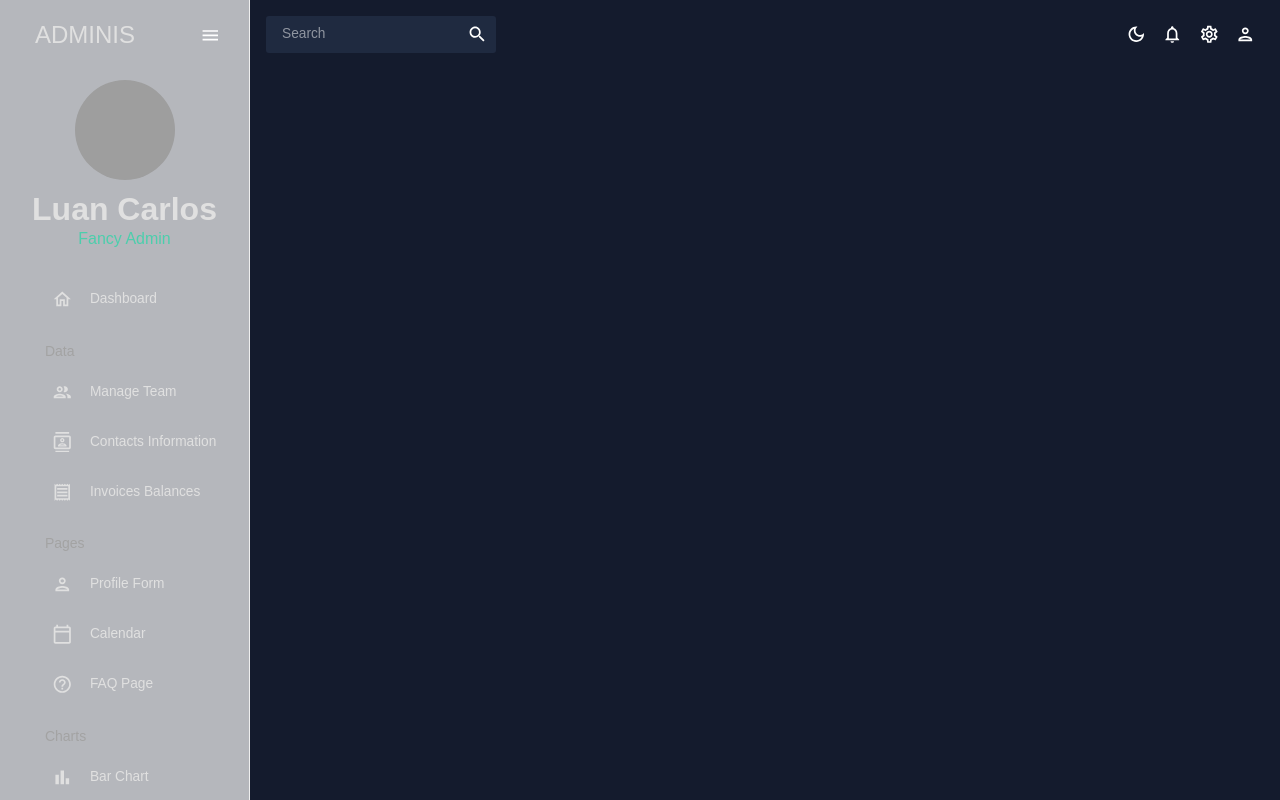
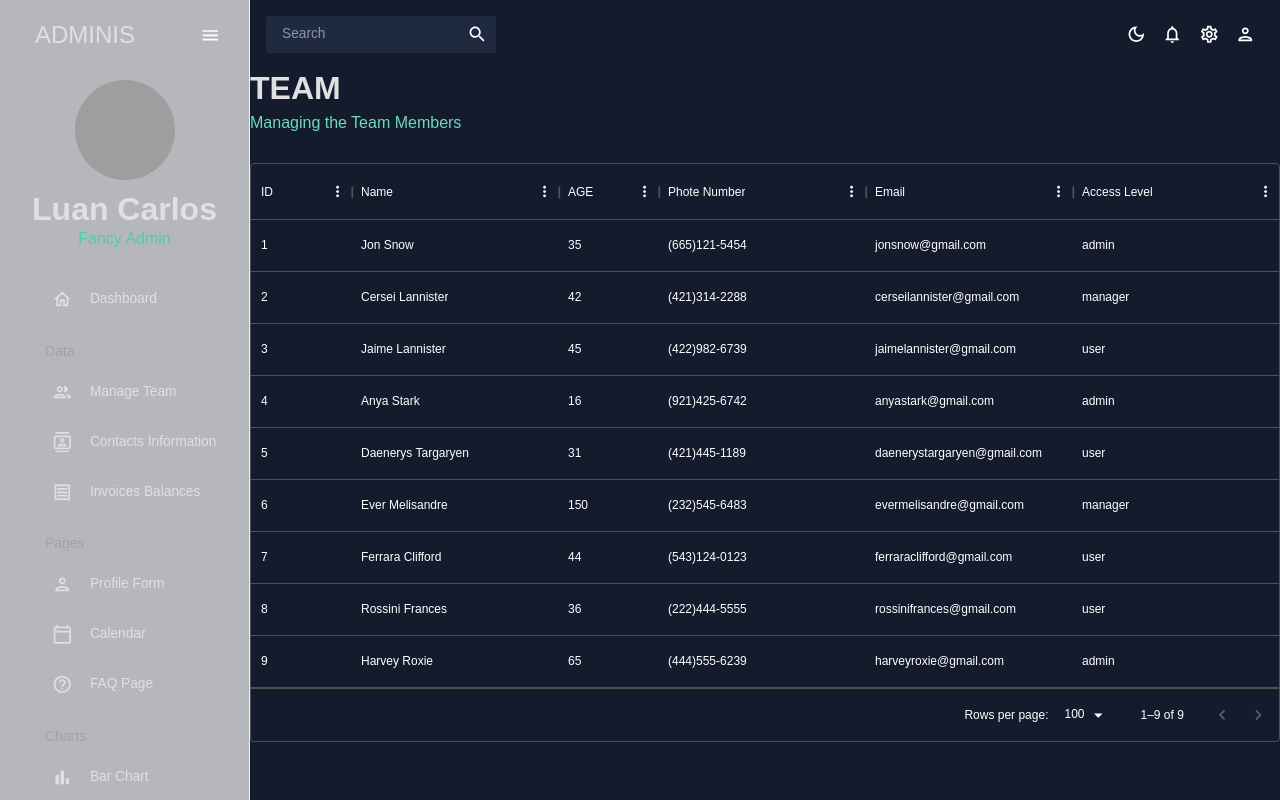
Before and after one commit to 4K416/react-admin-dashboard, a React (Create React App) app: page /team in a window 1280 px wide. Shown: the top 800 px of the page. Built offline with nearby package versions, Linux system fonts and the light colour scheme; grey boxes are pictures that could not be loaded.

Commit message:
user structure for the datagrid

```diff
--- a/src/App.js
+++ b/src/App.js
@@ -2,12 +2,10 @@ import Topbar from "./scenes/global/Topbar";
 import { ColorModeContext, useMode } from "./theme";
 import { Routes, Route } from "react-router-dom";
 import { CssBaseline, ThemeProvider } from "@mui/material";
-import Sidebar from "./scenes/global/Sidebar";
-// import Team from "./scenes/team";
+import Sidebar from "./scenes/global/Sidebar";;
 import Dashboard from "./scenes/dashboard";
-// import Contacts from "./scenes/contacts";
 import { useState } from "react";
-// import Team from "./scenes/team";
+import Team from "./scenes/team";
 // import Invoices from "./scenes/invoices";
 // import Contacts from "./scenes/contacts";
 // import Bar from "./scenes/bar";
@@ -31,8 +29,8 @@ function App() {
             <Topbar setIsSidebar={setIsSidebar} />
             <Routes>
               <Route path="/" element={<Dashboard />} />
-              {/* <Route path="/team" element={<Team />} />
-              <Route path="/contacts" element={<Contacts />} />
+              <Route path="/team" element={<Team />} />
+              {/* <Route path="/contacts" element={<Contacts />} />
               <Route path="/invoices" element={<Invoices />} />
               <Route path="/form" element={<Form />} />
               <Route path="/bar" element={<Bar />} />
--- /dev/null
+++ b/src/scenes/team/index.jsx
@@ -0,0 +1,65 @@
+import { Box, Typography, useTheme } from "@mui/material";
+import { DataGrid } from "@mui/x-data-grid";
+import { tokens } from "../../theme";
+import {mockDataTeam} from "../../data/mockData"
+import AdminPanelSettingsOutlinedIcon from "@mui/icons-material/AdminPanelSettingsOutlined";
+import LockOpenOutlinedIcon from "@mui/icons-material/LockOpenOutlined";
+import SecurityOutlinedIcon from "@mui/icons-material/SecurityOutlined";
+import Header from "../../components/Header";
+
+const Team = () => {
+  const theme = useTheme()
+  const colors = tokens(theme.palette.mode)
+
+  const columns = [
+    {
+      field: "id",
+      headerName: "ID"
+    },
+    {
+      field: "name",
+      headerName: "Name",
+      flex: 1,
+      cellClassName: "name-column--cell",
+    },
+    {
+      field: "age",
+      headerName: "AGE",
+      type: "number",
+      headerAlign: "left",
+      align: "left",
+    },
+    {
+      field: "phone",
+      headerName: "Phote Number",
+      flex: 1,
+    },
+    {
+      field: "email",
+      headerName: "Email",
+      flex: 1,
+    },
+    {
+      field: "access",
+      headerName: "Access Level",
+      flex: 1,
+    renderCell: ({row: {access}}) => {
+
+    }
+    },
+  ]
+
+  return (
+    <Box>
+      <Header title="TEAM" subtitle="Managing the Team Members"/>
+      <Box >
+        <DataGrid
+          rows={mockDataTeam}
+          columns={columns}
+          />
+      </Box>
+    </Box>
+  )
+}
+
+export default Team
```
